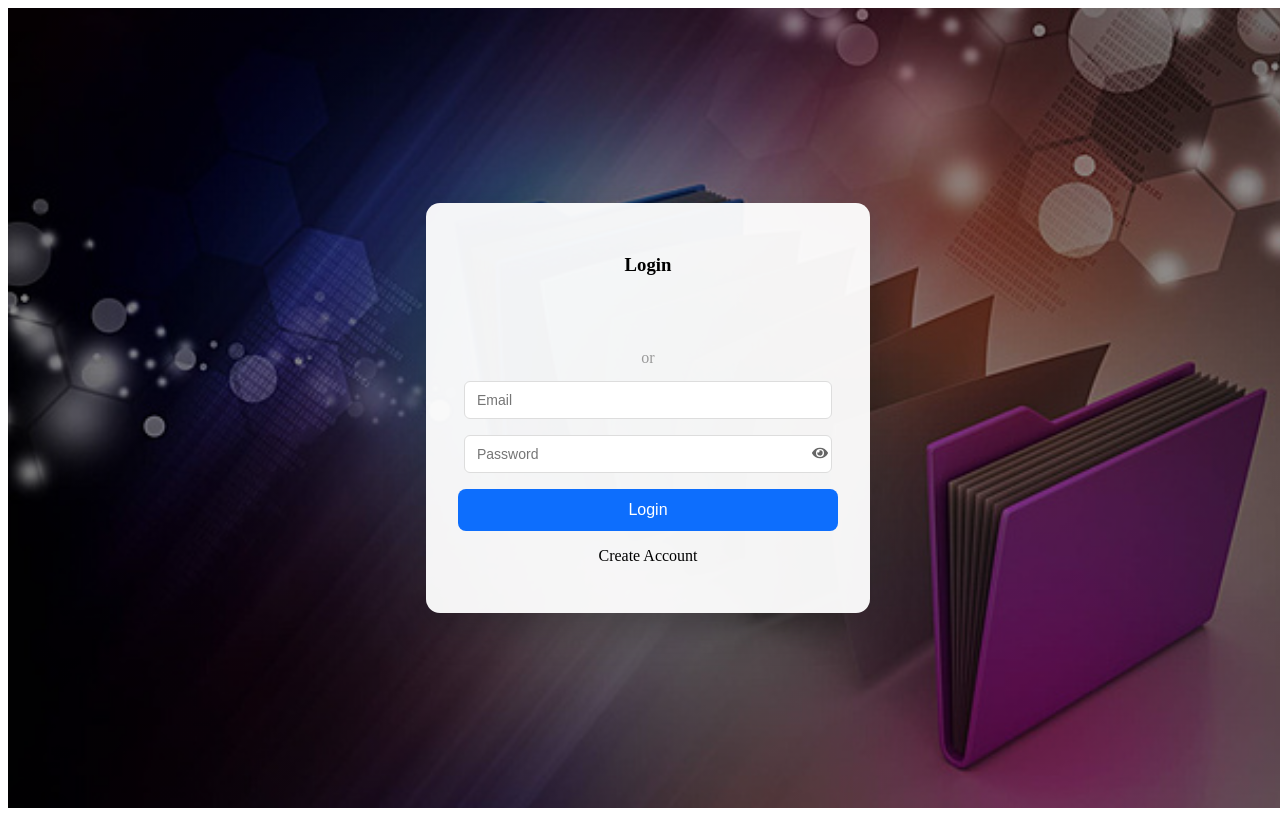
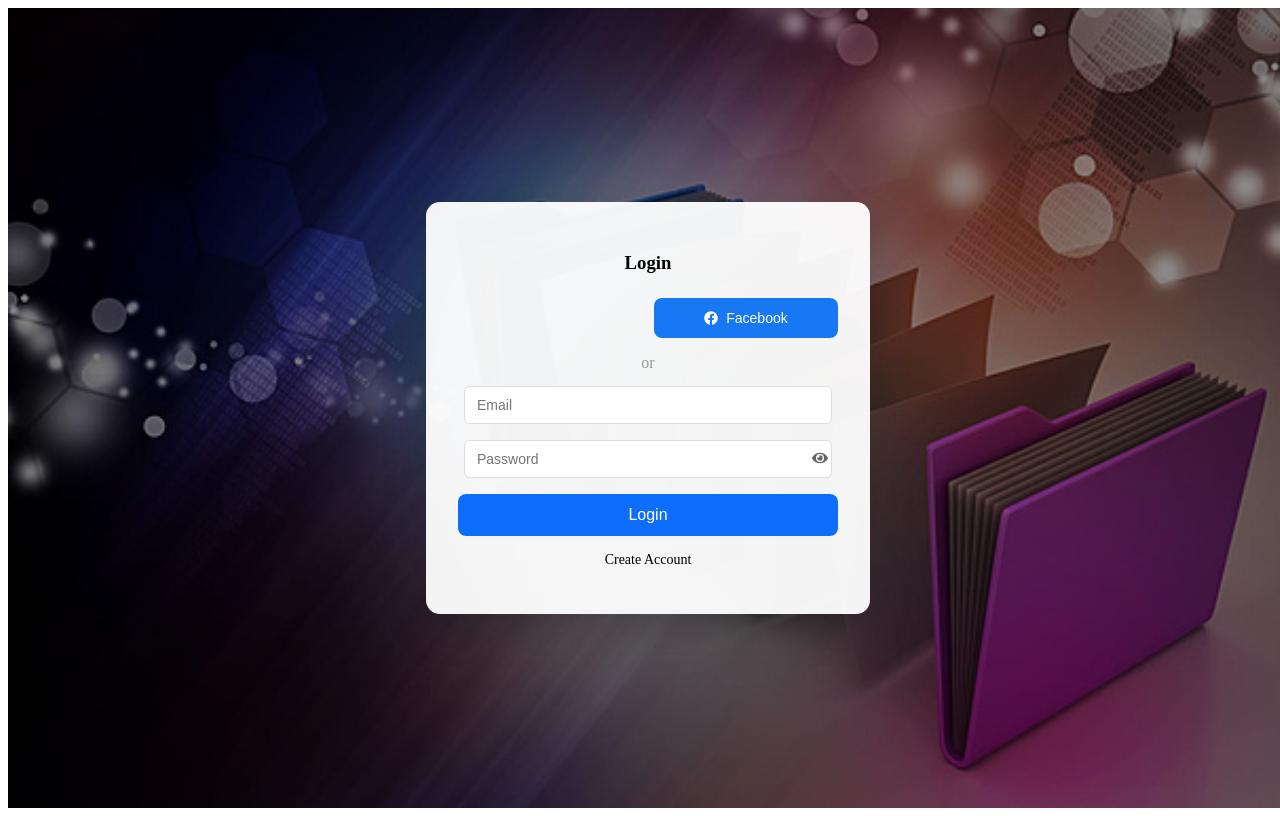
Before and after one commit to Anitha250792/Whatsapp-Integration-Frontend, a React (Vite) app: page / in a window 1280 px wide. Built offline with nearby package versions, Linux system fonts and the light colour scheme; no server answers.

Commit message:
place fb login

```diff
--- a/src/pages/Login.css
+++ b/src/pages/Login.css
@@ -104,3 +104,30 @@
   cursor: pointer;
   font-weight: 600;
 }
+
+/* Social login row */
+.social-grid {
+  display: grid;
+  grid-template-columns: 1fr 1fr;
+  gap: 12px;
+  margin-bottom: 16px;
+}
+
+/* Facebook button */
+.facebook-btn {
+  display: flex;
+  align-items: center;
+  justify-content: center;
+  gap: 8px;
+  padding: 12px;
+  border-radius: 8px;
+  border: none;
+  background: #1877f2;
+  color: white;
+  font-size: 14px;
+  cursor: pointer;
+}
+
+.facebook-btn:hover {
+  background: #166fe5;
+}
--- a/src/pages/Login.jsx
+++ b/src/pages/Login.jsx
@@ -1,6 +1,6 @@
 import { useState } from "react";
 import axios from "axios";
-import { FaEye, FaEyeSlash } from "react-icons/fa";
+import { FaEye, FaEyeSlash, FaFacebook } from "react-icons/fa";
 import { useNavigate } from "react-router-dom";
 import { GoogleLogin } from "@react-oauth/google";
 import bgImage from "../assets/bg-file-convert.jpg";
@@ -13,6 +13,7 @@ const Login = () => {
   const [password, setPassword] = useState("");
   const [showPassword, setShowPassword] = useState(false);
 
+  /* 🔐 Local login */
   const handleLogin = async (e) => {
     e.preventDefault();
     try {
@@ -46,6 +47,12 @@ const Login = () => {
     }
   };
 
+  /* 🔵 Facebook Login (redirect-based – SAFE) */
+  const facebookLogin = () => {
+    window.location.href =
+      "https://whatsapp-integration-u7tq.onrender.com/accounts/facebook/login/";
+  };
+
   return (
     <div
       className="login-page"
@@ -54,17 +61,26 @@ const Login = () => {
       }}
     >
       <div className="login-card">
-        <h3>Login</h3>
+        <h3 className="login-title">Login</h3>
 
-        {/* ✅ GOOGLE LOGIN */}
-        <GoogleLogin
-          onSuccess={handleGoogleSuccess}
-          onError={() => alert("Google Login Failed")}
-          useOneTap={false}
-        />
+        {/* 🔘 SOCIAL LOGIN ROW */}
+        <div className="social-grid">
+          {/* Google */}
+          <GoogleLogin
+            onSuccess={handleGoogleSuccess}
+            onError={() => alert("Google Login Failed")}
+            useOneTap={false}
+          />
+
+          {/* Facebook */}
+          <button className="facebook-btn" onClick={facebookLogin}>
+            <FaFacebook /> Facebook
+          </button>
+        </div>
 
         <div className="divider">or</div>
 
+        {/* 🔐 EMAIL LOGIN */}
         <form onSubmit={handleLogin}>
           <input
             type="email"
@@ -90,7 +106,9 @@ const Login = () => {
           <button className="login-btn">Login</button>
         </form>
 
-        <p onClick={() => navigate("/register")}>Create Account</p>
+        <p className="register-text" onClick={() => navigate("/register")}>
+          Create Account
+        </p>
       </div>
     </div>
   );
```
